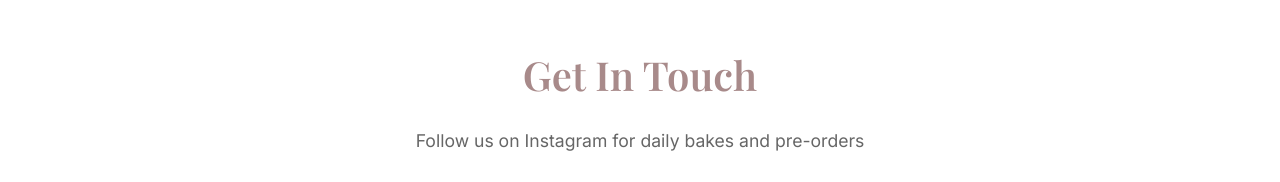
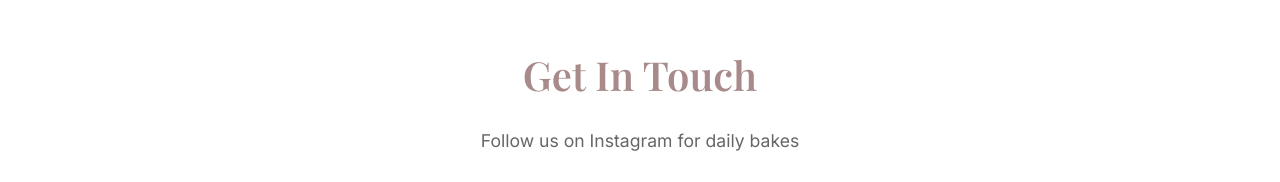
Before and after one commit to ahmadsayed/wheatbunny, a website: page index.html in a window 1280 px wide. Shown: the part 7526-7708 px from the top of the page. Drawn offline with nearby package versions, Linux system fonts and the light colour scheme.

Commit message:
fix: remove pre-orders from Instagram CTA

```diff
--- a/index.html
+++ b/index.html
@@ -292,7 +292,7 @@
     <section class="contact">
         <div class="container">
             <h2>Get In Touch</h2>
-            <p class="contact-text">Follow us on Instagram for daily bakes and pre-orders</p>
+            <p class="contact-text">Follow us on Instagram for daily bakes</p>
             <address>
             <a href="https://www.instagram.com/thewheatbunny/" target="_blank" class="instagram-link">
                 <svg xmlns="http://www.w3.org/2000/svg" width="24" height="24" viewBox="0 0 24 24" fill="none" stroke="currentColor" stroke-width="2" stroke-linecap="round" stroke-linejoin="round">
```
